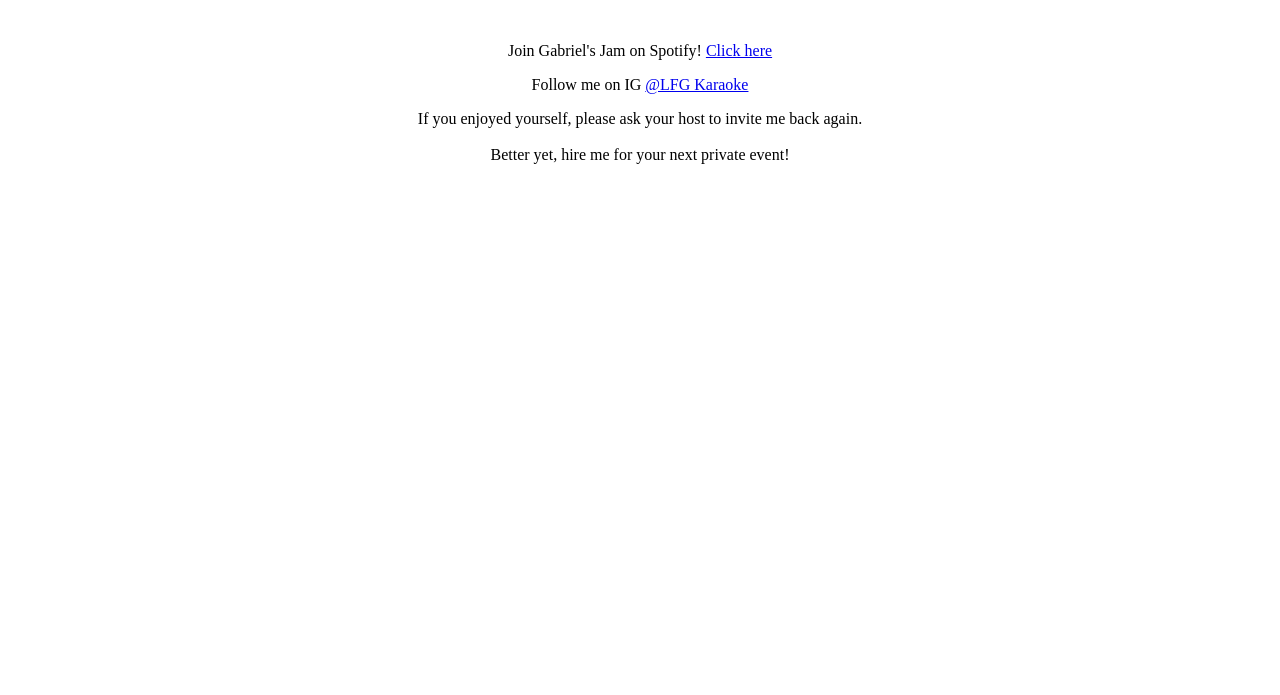
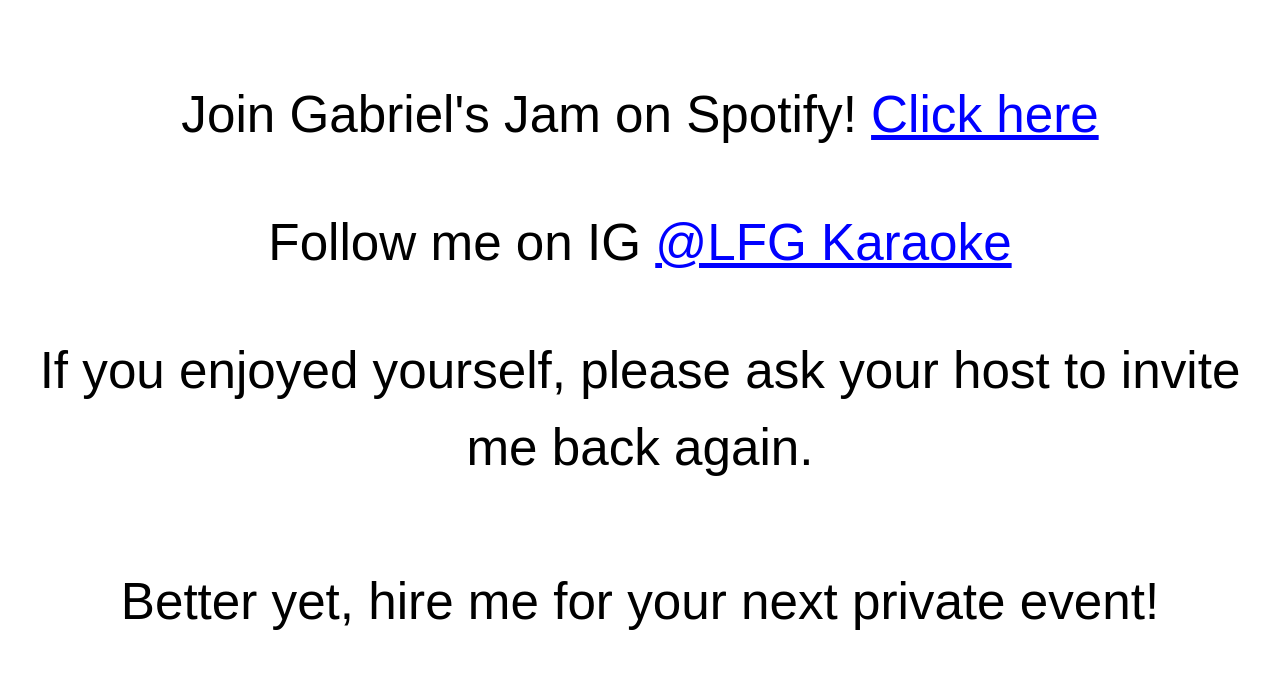
Before and after one commit to oldschoolvirgo/Spotify-Karaoke-SYHO, a plain HTML site: page index.html in a window 1280 px wide. Drawn offline with Linux system fonts and the light colour scheme.

Commit message:
Update index.html

```diff
--- a/index.html
+++ b/index.html
@@ -1,4 +1,26 @@
-<center>
+<!DOCTYPE html>
+<html lang="en">
+<head>
+  <meta charset="UTF-8">
+  <meta name="viewport" content="width=device-width, initial-scale=1.0">
+  <title>Gabriel's Jam</title>
+  <style>
+    body {
+      font-family: Arial, sans-serif;
+      text-align: center;
+    }
+    p {
+      font-size: 4vw; /* This makes the font size 4% of the viewport width */
+      line-height: 1.5;
+      margin: 1em 0;
+    }
+    a {
+      color: blue;
+      text-decoration: underline;
+    }
+  </style>
+</head>
+<body>
   </br>
   <p>
     Join Gabriel's Jam on Spotify! <a href="https://spotify.link/P8cZTJnFcMb">Click here</a>
@@ -11,4 +33,5 @@
     </br></br>
     Better yet, hire me for your next private event!
   </p>
-</center>
+</body>
+</html>
```
